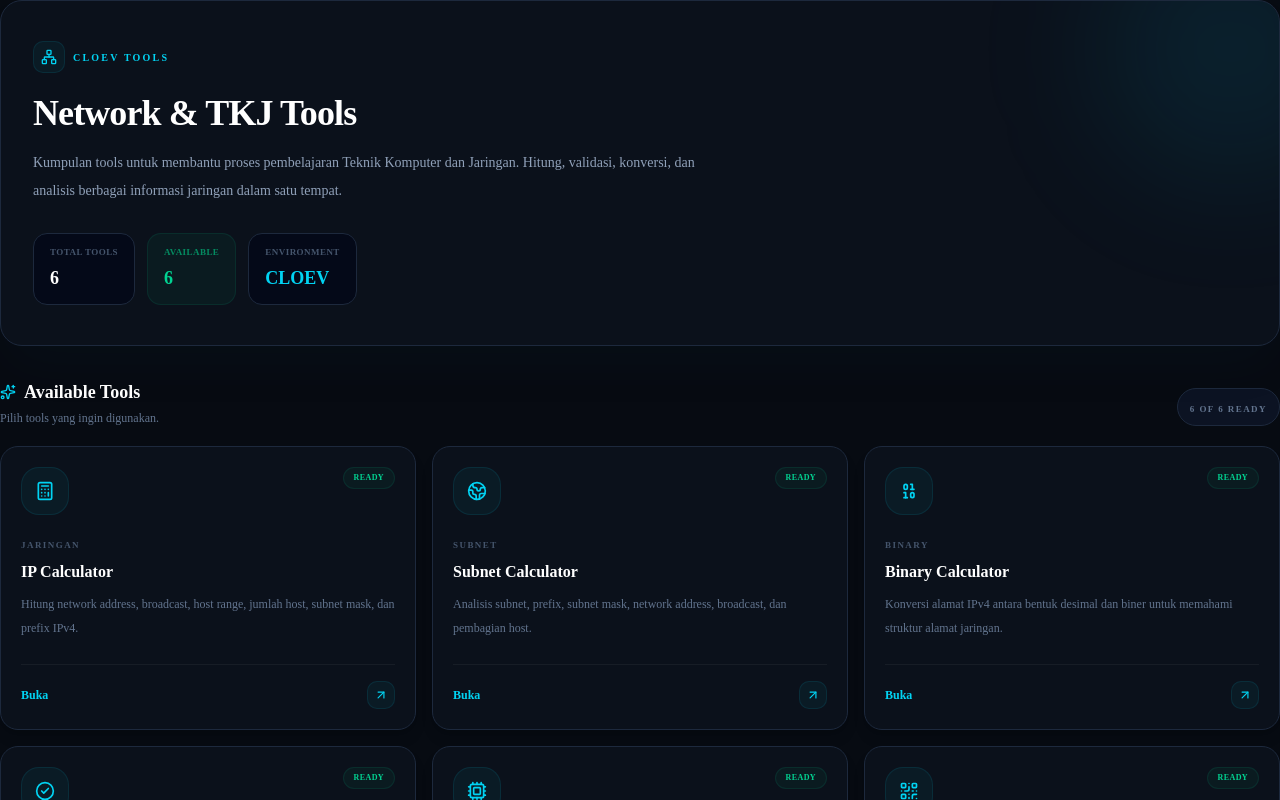
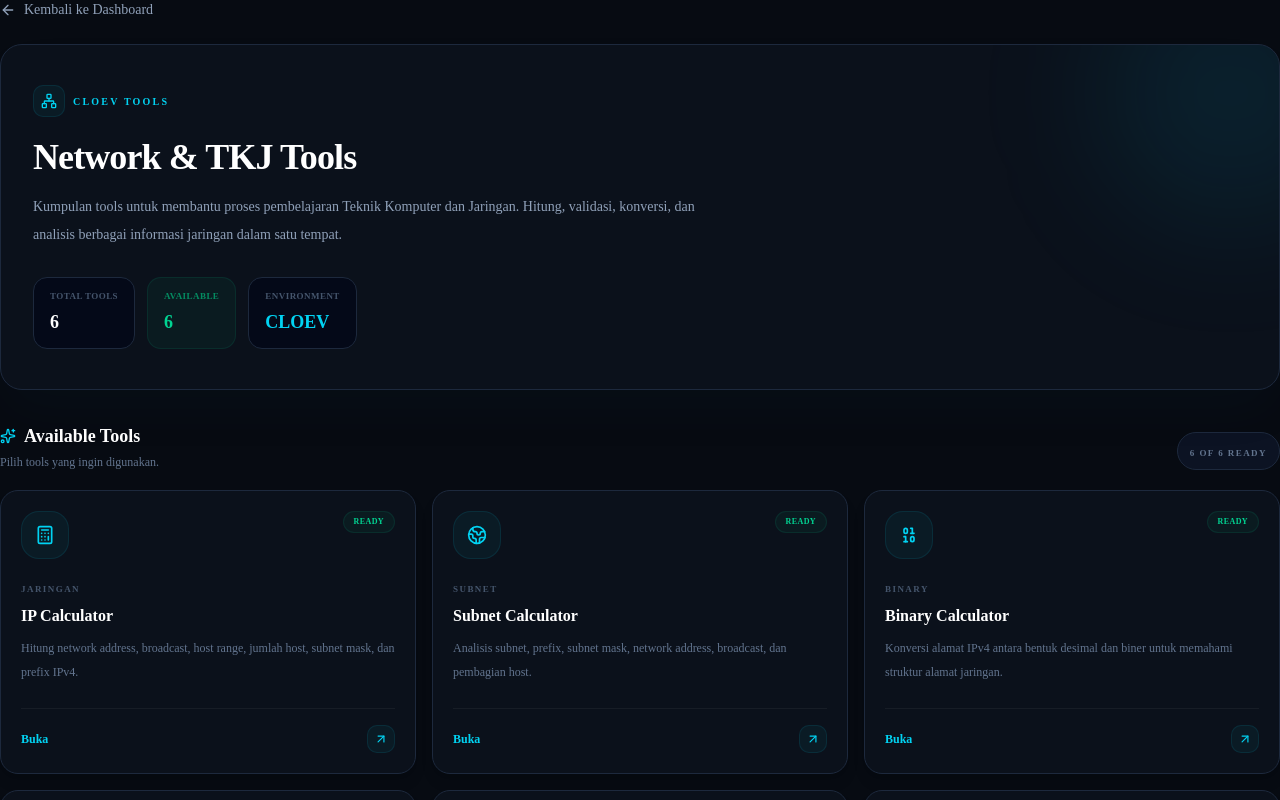
Before and after one commit to Pierr15/ClouvenTwo, a Next.js app: page /tools in a window 1280 px wide. Shown: the top 800 px of the page. Built offline with nearby package versions, Linux system fonts and the light colour scheme.

Commit message:
Adding Back Button for Some Pages

```diff
--- a/src/app/apel/page.tsx
+++ b/src/app/apel/page.tsx
@@ -1,4 +1,6 @@
 import { redirect } from "next/navigation";
+import Link from "next/link";
+import { ArrowLeft } from "lucide-react";
 
 import DashboardLayout from "@/components/dashboard/DashboardLayout";
 
@@ -17,11 +19,18 @@ export default async function ApelPage() {
 
   return (
     <DashboardLayout>
+      <Link
+        href="/dashboard"
+        className="mb-6 inline-flex items-center gap-2 text-sm text-slate-400 transition-colors hover:text-cyan-400"
+      >
+        <ArrowLeft className="h-4 w-4" />
+        Kembali ke Dashboard
+      </Link>
+
       <ApelHeader />
 
       <div className="grid gap-6 lg:grid-cols-2">
         <LeaderTodayCard />
-
         <NextLeaderCard />
       </div>
     </DashboardLayout>
--- a/src/app/profile/page.tsx
+++ b/src/app/profile/page.tsx
@@ -1,4 +1,6 @@
 import { redirect } from "next/navigation";
+import Link from "next/link";
+import { ArrowLeft } from "lucide-react";
 
 import { getProfile } from "@/services/profileService";
 
@@ -16,6 +18,14 @@ export default async function ProfilePage() {
 
   return (
     <main className="mx-auto flex w-full max-w-5xl flex-col gap-6 p-6">
+      <Link
+        href="/dashboard"
+        className="inline-flex w-fit items-center gap-2 text-sm text-slate-400 transition-colors hover:text-cyan-400"
+      >
+        <ArrowLeft className="h-4 w-4" />
+        Kembali ke Dashboard
+      </Link>
+
       <ProfileHeader profile={profile} />
 
       <ProfileInfo profile={profile} />
--- a/src/app/tools/page.tsx
+++ b/src/app/tools/page.tsx
@@ -1,6 +1,7 @@
 import Link from "next/link";
 
 import {
+  ArrowLeft,
   Binary,
   Calculator,
   CheckCircle2,
@@ -70,12 +71,17 @@ const tools = [
 ];
 
 export default function ToolsPage() {
-  const readyCount = tools.filter(
-    (tool) => tool.status === "Ready",
-  ).length;
+  const readyCount = tools.filter((tool) => tool.status === "Ready").length;
 
   return (
     <main className="min-h-screen bg-[#070b12] text-slate-200">
+      <Link
+        href="/dashboard"
+        className="mb-6 inline-flex items-center gap-2 text-sm text-slate-400 transition-colors hover:text-cyan-400"
+      >
+        <ArrowLeft className="h-4 w-4" />
+        Kembali ke Dashboard
+      </Link>
       {/* ==================================================
           HERO
       ================================================== */}
@@ -100,11 +106,9 @@ export default function ToolsPage() {
             </h1>
 
             <p className="mt-4 max-w-2xl text-sm leading-7 text-slate-400">
-              Kumpulan tools untuk membantu proses
-              pembelajaran Teknik Komputer dan
-              Jaringan. Hitung, validasi, konversi,
-              dan analisis berbagai informasi jaringan
-              dalam satu tempat.
+              Kumpulan tools untuk membantu proses pembelajaran Teknik Komputer
+              dan Jaringan. Hitung, validasi, konversi, dan analisis berbagai
+              informasi jaringan dalam satu tempat.
             </p>
           </div>
 
@@ -135,9 +139,7 @@ export default function ToolsPage() {
                 Environment
               </p>
 
-              <p className="mt-1 text-lg font-black text-cyan-400">
-                CLOEV
-              </p>
+              <p className="mt-1 text-lg font-black text-cyan-400">CLOEV</p>
             </div>
           </div>
         </div>
@@ -152,9 +154,7 @@ export default function ToolsPage() {
             <div className="flex items-center gap-2">
               <Sparkles className="h-4 w-4 text-cyan-400" />
 
-              <h2 className="text-lg font-bold text-white">
-                Available Tools
-              </h2>
+              <h2 className="text-lg font-bold text-white">Available Tools</h2>
             </div>
 
             <p className="mt-1 text-xs text-slate-500">
@@ -283,11 +283,10 @@ export default function ToolsPage() {
             </h3>
 
             <p className="mt-1 text-xs leading-6 text-slate-500">
-              Tools di halaman ini dirancang untuk
-              membantu praktik dan pembelajaran jaringan
-              pada kelas XI TKJ 2. Hasil perhitungan
-              jaringan menggunakan library yang
-              sesuai agar perhitungannya lebih akurat.
+              Tools di halaman ini dirancang untuk membantu praktik dan
+              pembelajaran jaringan pada kelas XI TKJ 2. Hasil perhitungan
+              jaringan menggunakan library yang sesuai agar perhitungannya lebih
+              akurat.
             </p>
           </div>
         </div>
```
